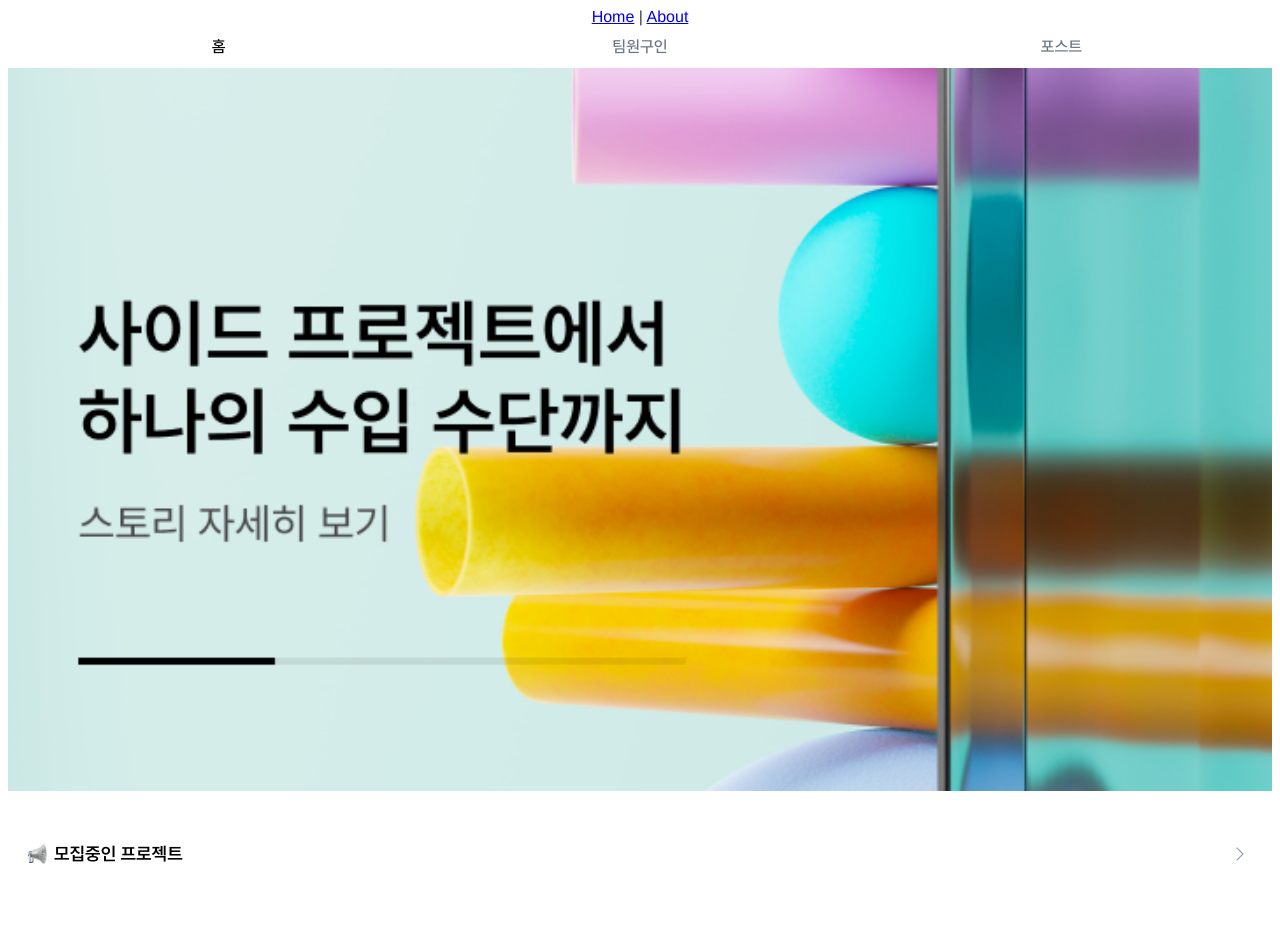
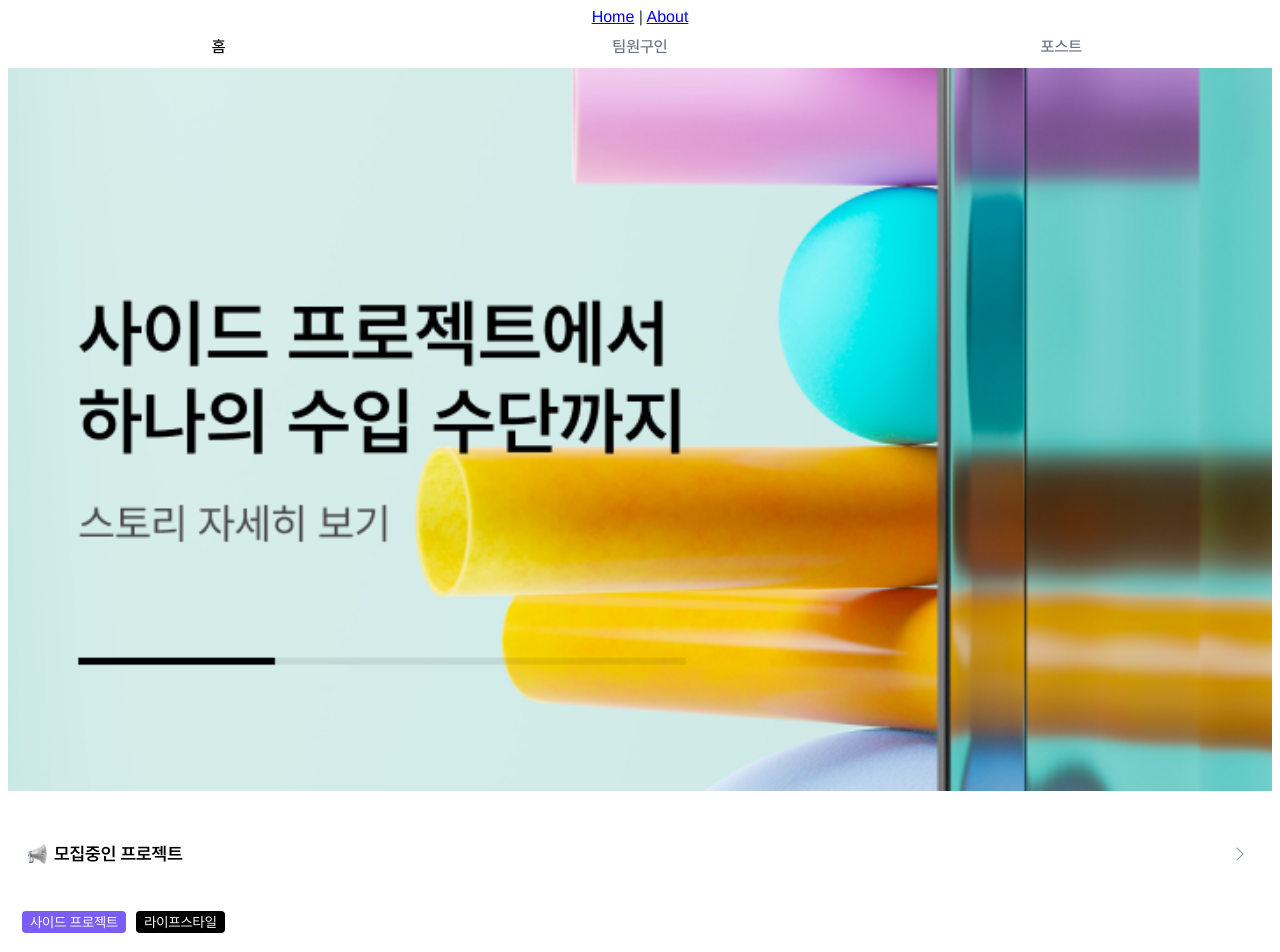
Before and after one commit to diglowc/vue_study, a Vue app: page / in a window 1280 px wide. Shown: the top 952 px of the page. Before the commit the page ends 897 px from the top, so only its background shows below. Built offline with nearby package versions, Linux system fonts and the light colour scheme.

Commit message:
feat: ProjectPosting 컴포넌트에 CategoryRect 추가

```diff
--- a/src/components/resources/CategoryRect.vue
+++ b/src/components/resources/CategoryRect.vue
@@ -25,6 +25,7 @@ console.log(props.backColor);
   border-radius: 4px;
   justify-content: center;
   align-items: center;
+  margin-right: 10px;
 }
 .categoryTitle {
   font-size: 14px;
--- /dev/null
+++ b/src/components/resources/ProjectPosting.vue
@@ -0,0 +1,70 @@
+<template>
+  <div class="projectPosting">
+    <!-- <button>
+      <img src="@/assets/images/" />
+    </button> -->
+    <div class="projectCategoryBox">
+      <CategoryRect :="{ title: smallCategory }" back-color="#7A5DF5" />
+      <CategoryRect :="{ title: bigCategory }" back-color="black" />
+    </div>
+    <!-- <p class="projectPostingTitle">{{ title }}</p> -->
+    <!-- <div class="tagBox">
+      <p>{{}}</p>
+    </div> -->
+    <p class="projectPostingContent"></p>
+  </div>
+</template>
+
+<script lang="ts" setup>
+import { defineProps } from "vue";
+
+interface Props {
+  smallCategory: string;
+  bigCategory: string;
+  title: string;
+}
+
+const props = defineProps<Props>();
+
+console.log(props.smallCategory);
+console.log(props.bigCategory);
+console.log(props.title);
+
+// function getCategoryTitle() {
+//   return props.smallCategory;
+// }
+import CategoryRect from "@/components/resources/CategoryRect.vue";
+</script>
+
+<style lang="scss">
+.projectPosting {
+  flex: 1;
+  border: 1px #eeeeee;
+  padding: 14px;
+}
+.projectCategoryBox {
+  display: flex;
+  flex-direction: row;
+  flex-wrap: wrap;
+}
+.projectPostingTitle {
+  margin-top: 18px;
+  //   width: fit-content;
+  font-size: 16px;
+  color: #000000;
+  font-family: "Pretendard-Medium";
+}
+.tagBox {
+  margin-top: 4px;
+  display: flex;
+  flex-wrap: wrap;
+  color: #8b95a1;
+  font-size: 13px;
+}
+.projectPostingContent {
+  margin-top: 18px;
+  color: #6b7684;
+  font-size: 14px;
+  font-family: "Pretendard-Medium";
+}
+</style>
--- a/src/views/HomeView.vue
+++ b/src/views/HomeView.vue
@@ -18,6 +18,11 @@
         <img class="headerIcon" src="@/assets/images/notice.png" />
         <PostingListHeader title="모집중인 프로젝트" />
       </div>
+      <ProjectPosting
+        smallCategory="사이드 프로젝트"
+        bigCategory="라이프스타일"
+        title="사용자 개선 프로젝트 함께하실 분 찾아요!"
+      />
     </div>
     <!-- 팀원구인 -->
     <div v-show="currentTab == 1"></div>
@@ -33,6 +38,7 @@ const currentTab = ref(0);
 const tabs = ["홈", "팀원구인", "포스트"];
 
 import PostingListHeader from "@/components/resources/PostingListHeader.vue";
+import ProjectPosting from "@/components/resources/ProjectPosting.vue";
 </script>
 
 <style lang="scss">
```
